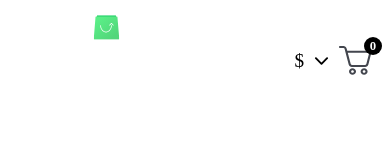
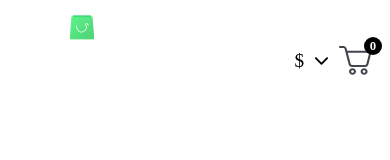
Before and after one commit to HENRYKC24/ecommerce-scand, a React (Create React App) app: page / in a window 390 px wide. Shown: the top 160 px of the page. Built offline with nearby package versions, Linux system fonts and the light colour scheme.

Commit message:
Restyle the navbar

```diff
--- a/src/components/header.module.css
+++ b/src/components/header.module.css
@@ -171,8 +171,8 @@
   }
 
   .navItem {
-    margin-right: 10px;
-    font-size: 16px;
+    margin-right: 20px;
+    font-size: 1.2rem;
     font-weight: 900;
     cursor: pointer;
     text-decoration: none;
@@ -283,7 +283,7 @@
 
   .logo {
     position: relative;
-    left: calc(-13%);
+    left: calc(-20%);
     top: -40px;
     margin-top: 5px;
   }
```
